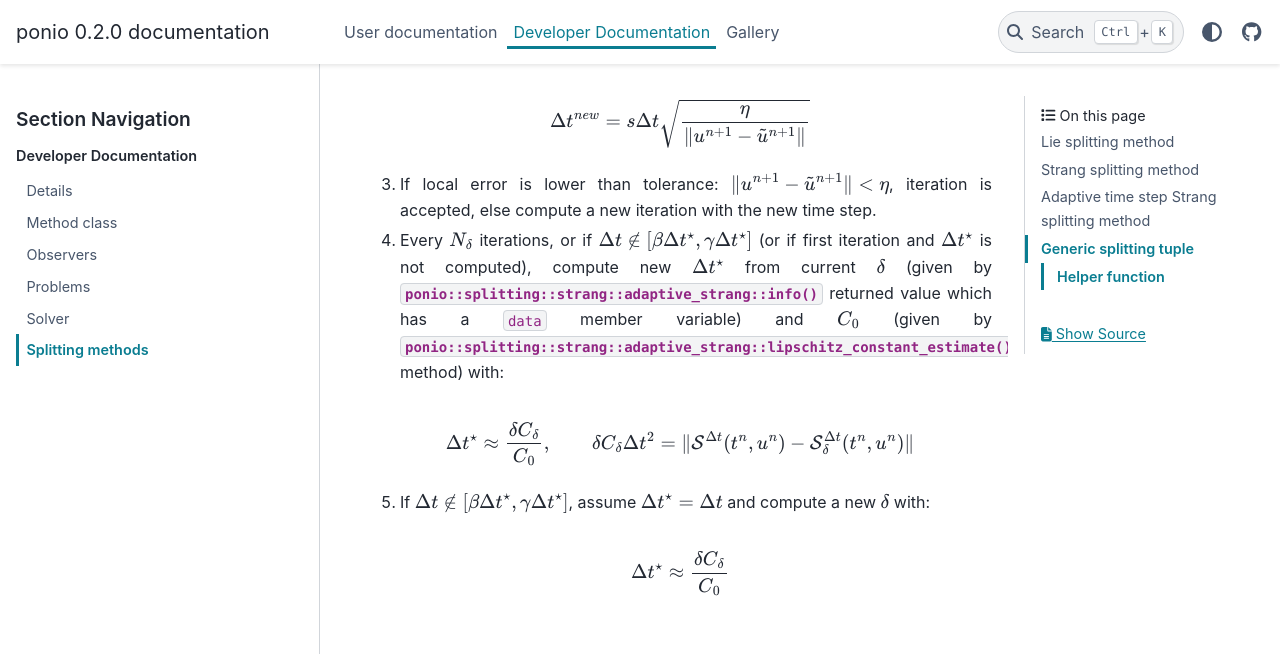
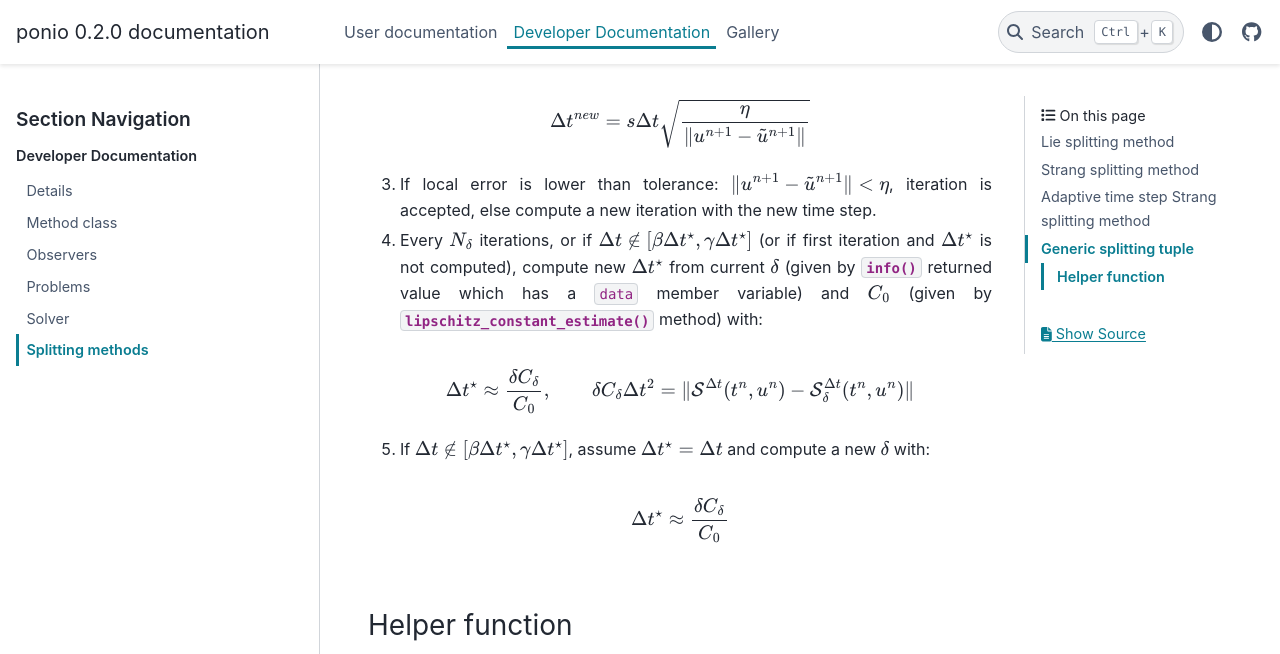
Before and after one commit to hpc-maths/ponio, a Sphinx documentation site: the page built from ponio/doc/source/api/splitting.rst, in a window 1280 px wide and 900 px high, scrolled down 2253 px, cut to the strip 0-654 px from the top of the window. Built offline with Sphinx 7.4.7 and the PyData theme 0.15.4, drawn with Linux system fonts in a browser that asks for light colours; pages that are not in the unit, such as notebooks, are missing from menus; cross-references to code outside the pages are shown as plain code.

Commit message:
try shorter name

```diff
--- a/ponio/doc/source/api/splitting.rst
+++ b/ponio/doc/source/api/splitting.rst
@@ -100,7 +100,7 @@ The difficulty in adaptive time step Strang splitting method is to find a good s
    \Delta t^{new} = s \Delta t \sqrt{\frac{\eta}{\| u^{n+1} - \tilde{u}^{n+1} \|}}
 
 3. If local error is lower than tolerance: :math:`\| u^{n+1} - \tilde{u}^{n+1} \| < \eta`, iteration is accepted, else compute a new iteration with the new time step.
-4. Every :math:`N_\delta` iterations, or if :math:`\Delta t\not\in[\beta\Delta t^\star, \gamma\Delta t^\star]` (or if first iteration and :math:`\Delta t^\star` is not computed), compute new :math:`\Delta t^\star` from current :math:`\delta` (given by :cpp:func:`ponio::splitting::strang::adaptive_strang::info` returned value which has a ``data`` member variable) and :math:`C_0` (given by :cpp:func:`ponio::splitting::strang::adaptive_strang::lipschitz_constant_estimate` method) with:
+4. Every :math:`N_\delta` iterations, or if :math:`\Delta t\not\in[\beta\Delta t^\star, \gamma\Delta t^\star]` (or if first iteration and :math:`\Delta t^\star` is not computed), compute new :math:`\Delta t^\star` from current :math:`\delta` (given by :cpp:func:`~ponio::splitting::strang::adaptive_strang::info` returned value which has a ``data`` member variable) and :math:`C_0` (given by :cpp:func:`~ponio::splitting::strang::adaptive_strang::lipschitz_constant_estimate` method) with:
 
 .. math::
 
```
